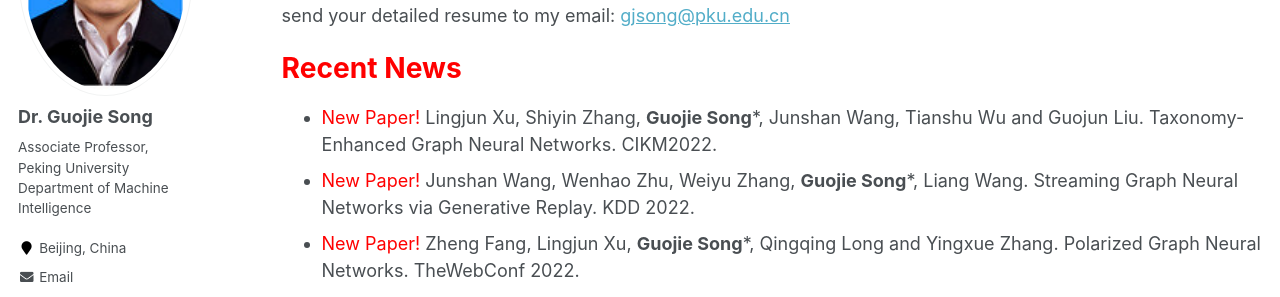
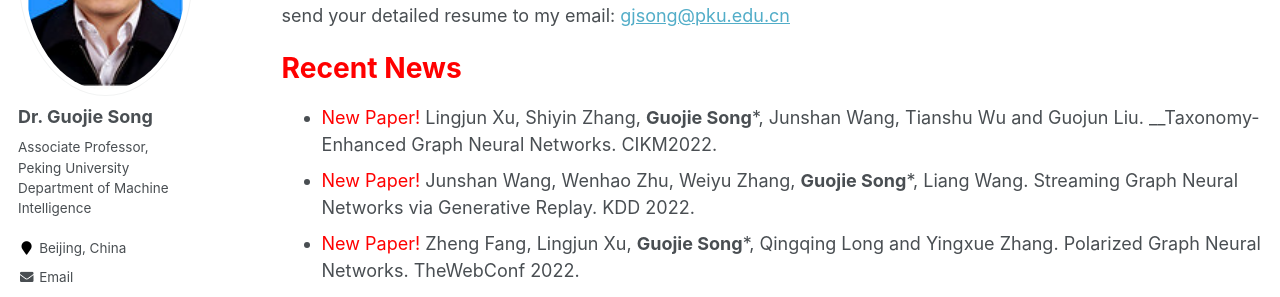
Before and after one commit to gjsong-pku/gjsong-pku.github.io, a Jekyll site: the page built from _pages/about.md, in a window 1280 px wide and 900 px high. Shown: the part 267-564 px from the top of the window. Built offline with Jekyll 4.4.1, drawn with Linux system fonts in a browser that asks for light colours.

Commit message:
Update about.md

```diff
--- a/_pages/about.md
+++ b/_pages/about.md
@@ -16,7 +16,7 @@ I am now recruiting interns who have strong mathematical abilities, coding skill
 
 <span style='color:red'>Recent News</span>
 ======
-- <span style="color:red">New Paper!</span> Lingjun Xu, Shiyin Zhang, **Guojie Song***, Junshan Wang, Tianshu Wu and Guojun Liu. Taxonomy-Enhanced Graph Neural Networks. CIKM2022.
+- <span style="color:red">New Paper!</span> Lingjun Xu, Shiyin Zhang, **Guojie Song***, Junshan Wang, Tianshu Wu and Guojun Liu. __Taxonomy-Enhanced Graph Neural Networks. CIKM2022.
 - <span style="color:red">New Paper!</span>	Junshan Wang, Wenhao Zhu, Weiyu Zhang, **Guojie Song***, Liang Wang. Streaming Graph Neural Networks via Generative Replay. KDD 2022.
 - <span style="color:red">New Paper!</span> Zheng Fang, Lingjun Xu, **Guojie Song***, Qingqing Long and Yingxue Zhang. Polarized Graph Neural Networks. TheWebConf 2022.
 - <span style="color:red">New Paper!</span> Xiaojun Ma, Qin Chen, Yuanyi Ren, **Guojie Song*** and Liang Wang. Meta-Weight Graph Neural Network: Push the Limits Beyond Global Homophily. TheWebConf 2022.
```
